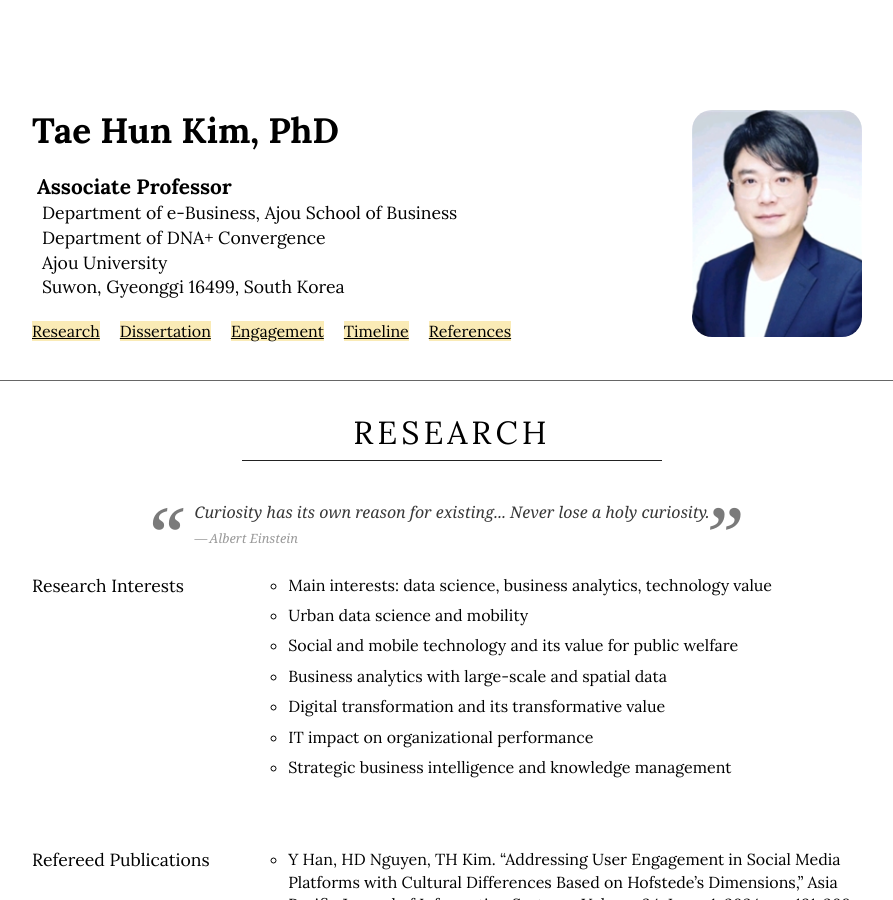
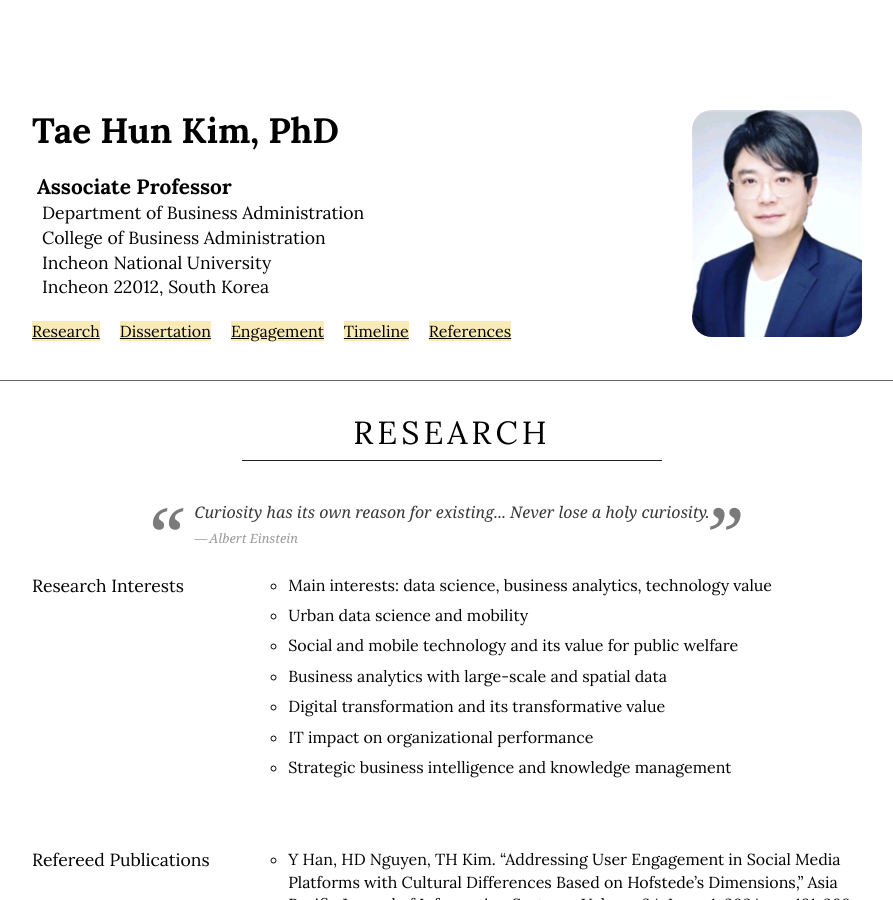
Before and after one commit to istaehun/taehun, a Jekyll site: the page built from index.html, in a window 1280 px wide and 900 px high. Shown: the whole window, without its empty margins (188-1081 px from the left). Built offline with Jekyll 4.4.1, drawn with Linux system fonts in a browser that asks for light colours; nearby versions of some CDN libraries.

Commit message:
Update info.yml

```diff
--- a/_data/info.yml
+++ b/_data/info.yml
@@ -1,6 +1,6 @@
 main: Associate Professor
 extra:
-  - Department of e-Business, Ajou School of Business
-  - "Department of DNA&#43; Convergence"
-  - Ajou University
-  - Suwon, Gyeonggi 16499, South Korea
+  - Department of Business Administration
+  - College of Business Administration
+  - Incheon National University
+  - Incheon 22012, South Korea
```
